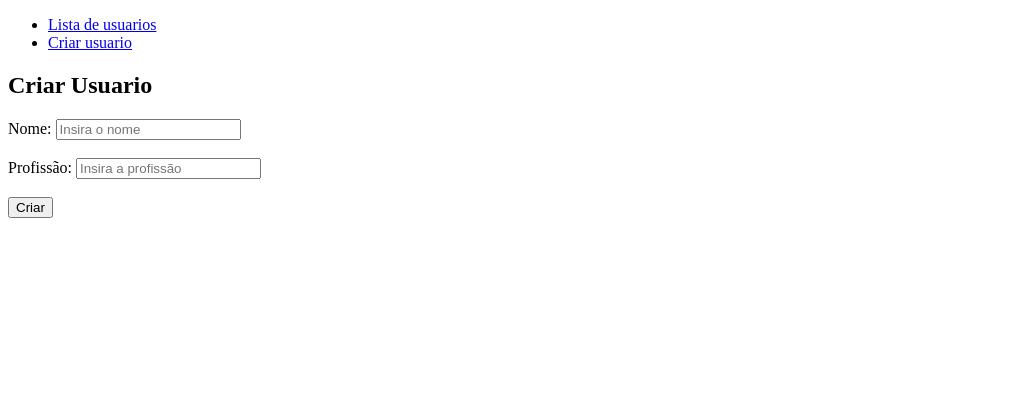
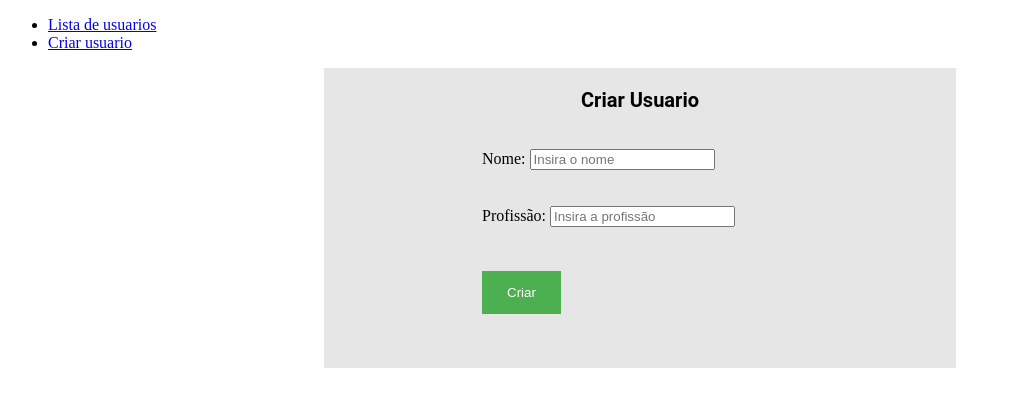
Before and after one commit to lucass235/Projeto_Angular, an Angular app in the folder tutorial-angular/app-angular/: page /users/create in a window 1280 px wide. Shown: the top 406 px of the page, without its empty margins (0-1011 px from the left). Built offline with nearby package versions, Linux system fonts and the light colour scheme.

Commit message:
algumas modificações

```diff
--- a/tutorial-angular/app-angular/src/app/users/create-user/create-user.component.css
+++ b/tutorial-angular/app-angular/src/app/users/create-user/create-user.component.css
@@ -0,0 +1,37 @@
+div {
+  background: rgb(230, 230, 230);
+  width: 50%;
+  height: 300px;
+  overflow-x: hidden;
+  display: flex;
+  flex-direction: column;
+  justify-content: center;
+  margin-left: 25%;
+  margin-right: 25%;
+}
+
+h2 {
+  text-align: center;
+  font-family: "Roboto", sans-serif;
+  font-size: 20px;
+  font-weight: bold;
+  color: #000;
+  margin-top: 20px;
+}
+
+.inputs {
+  display: flex;
+  flex-direction: column;
+  justify-content: center;
+  margin-top: 10px;
+}
+
+button {
+  background-color: #4caf50;
+  color: white;
+  padding: 14px 20px;
+  margin: 8px 0;
+  border: none;
+  cursor: pointer;
+  width: 25%;
+}
--- a/tutorial-angular/app-angular/src/app/users/create-user/create-user.component.html
+++ b/tutorial-angular/app-angular/src/app/users/create-user/create-user.component.html
@@ -1,24 +1,29 @@
-<h2> Criar Usuario </h2>
 <div>
-    <label> Nome:
-<input placeholder="Insira o nome" [(ngModel)]="request.name">
+  <h2>Criar Usuario</h2>
+  <div class="inputs">
+    <label>
+      Nome:
+      <input placeholder="Insira o nome" [(ngModel)]="request.name" />
     </label>
-    <br> <br>
-    <label> Profissão:
-        <input placeholder="Insira a profissão" [(ngModel)]="request.job">
-         </label>
-         <br><br>
-         <button (click)="save()"> Criar </button>
+    <br />
+    <br />
+    <label>
+      Profissão:
+      <input placeholder="Insira a profissão" [(ngModel)]="request.job" />
+    </label>
+    <br /><br />
+    <button (click)="save()">Criar</button>
+  </div>
+  <br /><br />
+
+  <div *ngIf="response">
+    <h3>Criado com Sucesso!</h3>
+    <label> Nome: {{ response.name }}</label>
+    <br />
+    <label>Profissão: {{ response.job }} </label>
+    <br />
+    <label> Id: {{ response.id }}</label>
+    <br />
+    <label> Criado em: {{ response.createdAt }}</label>
+  </div>
 </div>
-<br><br>
-
-<div *ngIf="response">
-    <h3>Criado com Sucesso! </h3>
-    <label> Nome: {{response.name}}</label>
-    <br>
-    <label>Profissão: {{response.job}} </label>
-    <br>
-    <label> Id: {{response.id}}</label>
-    <br>
-    <label> Criado em: {{response.createdAt}}</label>
-</div>
--- a/tutorial-angular/app-angular/src/app/users/update-user/update.component.css
+++ b/tutorial-angular/app-angular/src/app/users/update-user/update.component.css
@@ -0,0 +1,31 @@
+div {
+    background: rgb(230, 230, 230);
+    width: 50%;
+    height: 300px;
+    overflow-x: hidden;
+    display: flex;
+    flex-direction: column;
+    justify-content: center;
+    margin-left: 25%;
+    margin-right: 25%;
+  }
+
+  h2 {
+    text-align: center;
+    font-family: "Roboto", sans-serif;
+    font-size: 20px;
+    font-weight: bold;
+    color: #000;
+    margin-top: 20px;
+  }
+
+
+  button {
+    background-color: #4caf50;
+    color: white;
+    padding: 14px 20px;
+    margin: 8px 0;
+    border: none;
+    cursor: pointer;
+    width: 25%;
+  }
--- a/tutorial-angular/app-angular/src/app/users/update-user/update.component.html
+++ b/tutorial-angular/app-angular/src/app/users/update-user/update.component.html
@@ -1,12 +1,17 @@
-<h2>Atualizar Usuario </h2>
-<div *ngIf="request">
-    <label> Nome:
-<input placeholder="Insira o nome" [(ngModel)]="request.name">
+<div>
+  <h2>Atualizar Usuario</h2>
+  <div *ngIf="request">
+    <label>
+      Nome:
+      <input placeholder="Insira o nome" [(ngModel)]="request.name" />
     </label>
-    <br> <br>
-    <label> Profissão:
-        <input placeholder="Insira a profissão" [(ngModel)]="request.job">
-         </label>
-         <br><br>
-         <button (click)="update()"> Atualizar </button>
+    <br />
+    <br />
+    <label>
+      Profissão:
+      <input placeholder="Insira a profissão" [(ngModel)]="request.job" />
+    </label>
+    <br /><br />
+    <button (click)="update()">Atualizar</button>
+  </div>
 </div>
```
